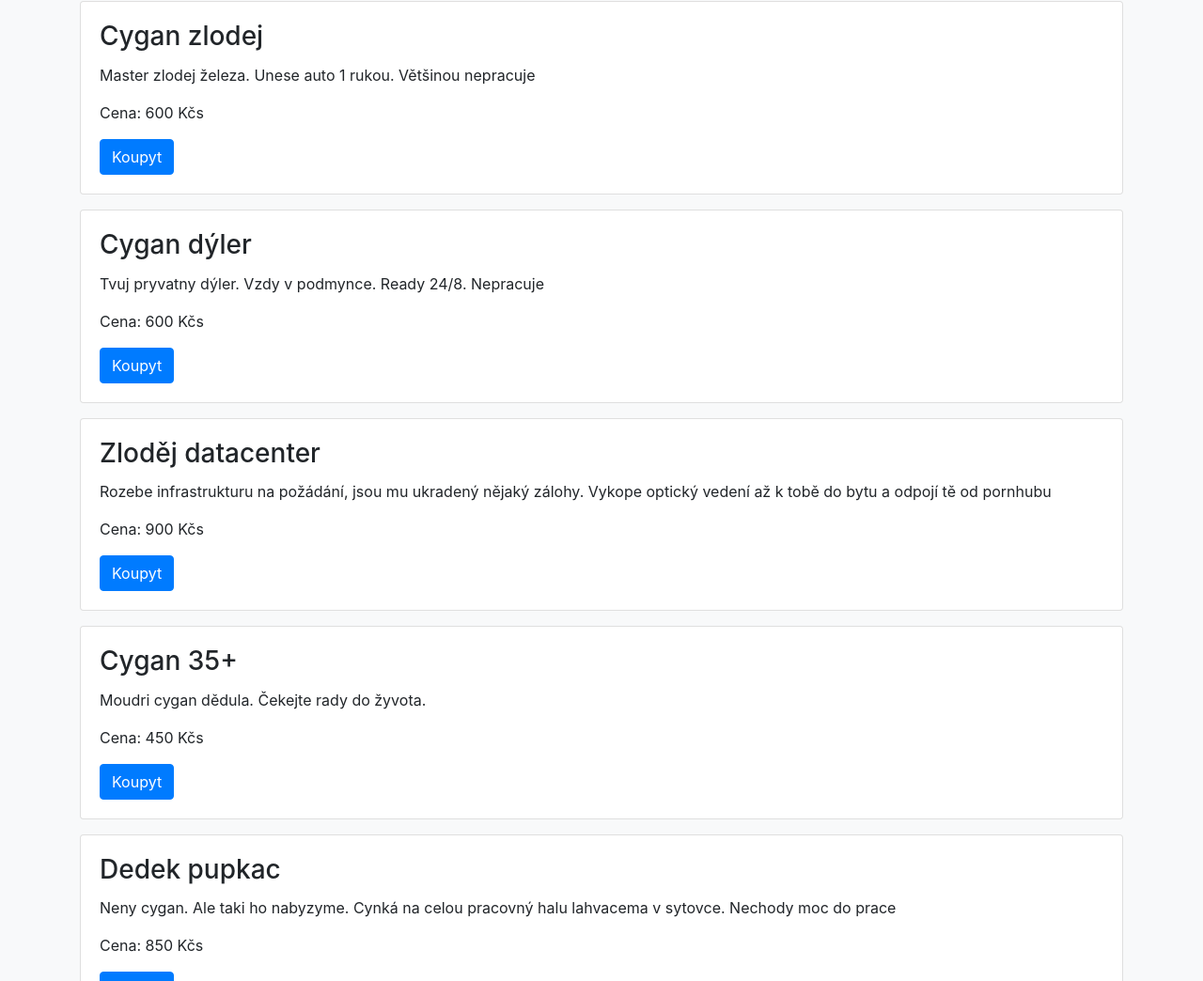
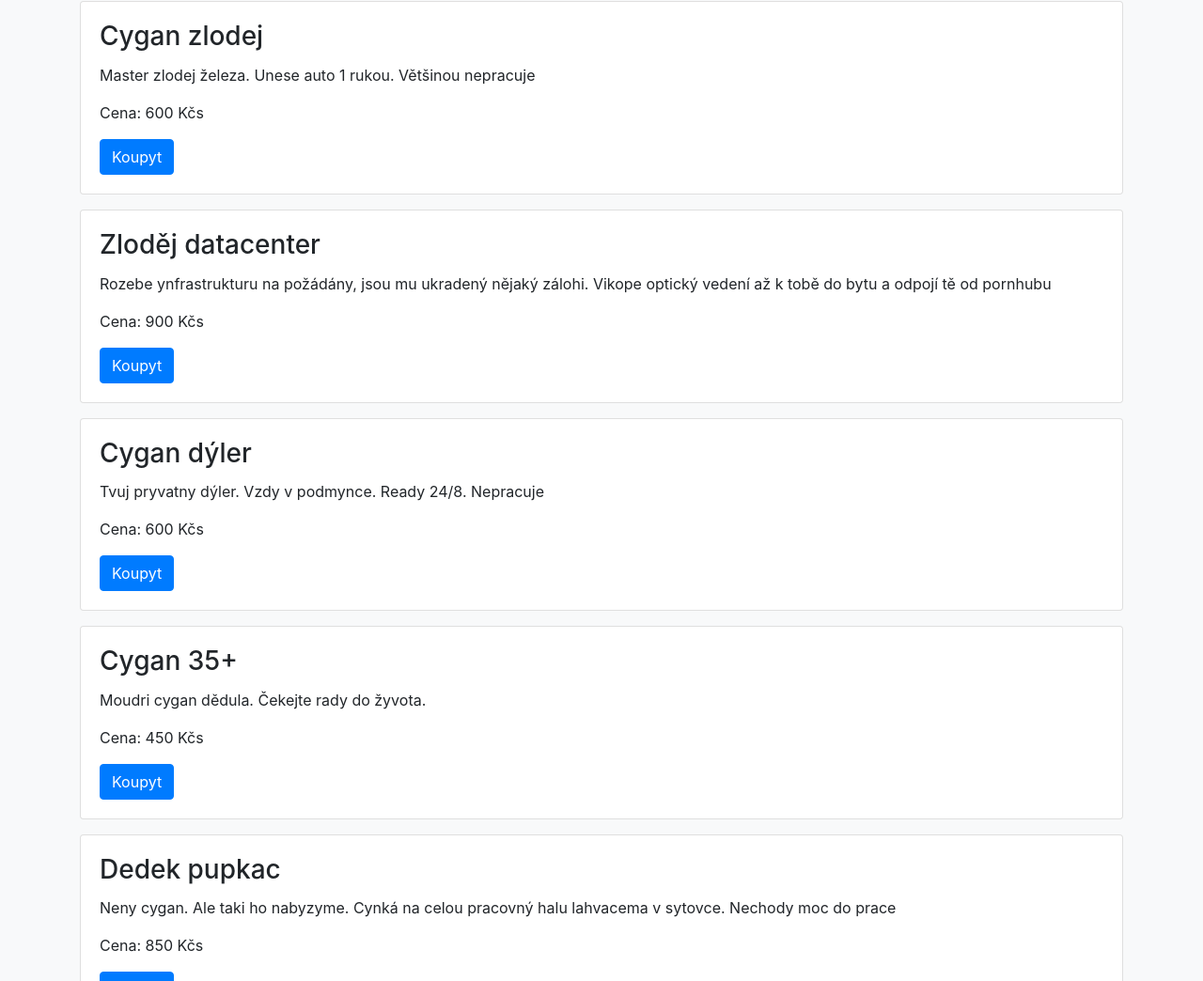
Before and after one commit to kralicekgamer/cygani_website, a plain HTML site: page index.html in a window 1280 px wide. Shown: the part 1332-2376 px from the top of the page at 94% size. Drawn offline with nearby package versions, Linux system fonts and the light colour scheme.

Commit message:
Edited some text

```diff
--- a/index.html
+++ b/index.html
@@ -68,17 +68,17 @@
             </div>
             <div class="card mb-3">
                 <div class="card-body">
-                    <h3 class="card-title">Cygan dýler</h3>
-                    <p class="card-text">Tvuj pryvatny dýler. Vzdy v podmynce. Ready 24/8. Nepracuje</p>
-                    <p>Cena: 600 Kčs</p>
+                    <h3 class="card-title">Zloděj datacenter</h3>
+                    <p class="card-text">Rozebe ynfrastrukturu na požádány, jsou mu ukradený nějaký zálohi. Vikope optický vedení až k tobě do bytu a odpojí tě od pornhubu</p>
+                    <p>Cena: 900 Kčs</p>
                     <a href="#" class="btn btn-primary">Koupyt</a>
                 </div>
             </div>
             <div class="card mb-3">
                 <div class="card-body">
-                    <h3 class="card-title">Zloděj datacenter</h3>
-                    <p class="card-text">Rozebe infrastrukturu na požádání, jsou mu ukradený nějaký zálohy. Vykope optický vedení až k tobě do bytu a odpojí tě od pornhubu</p>
-                    <p>Cena: 900 Kčs</p>
+                    <h3 class="card-title">Cygan dýler</h3>
+                    <p class="card-text">Tvuj pryvatny dýler. Vzdy v podmynce. Ready 24/8. Nepracuje</p>
+                    <p>Cena: 600 Kčs</p>
                     <a href="#" class="btn btn-primary">Koupyt</a>
                 </div>
             </div>
```
